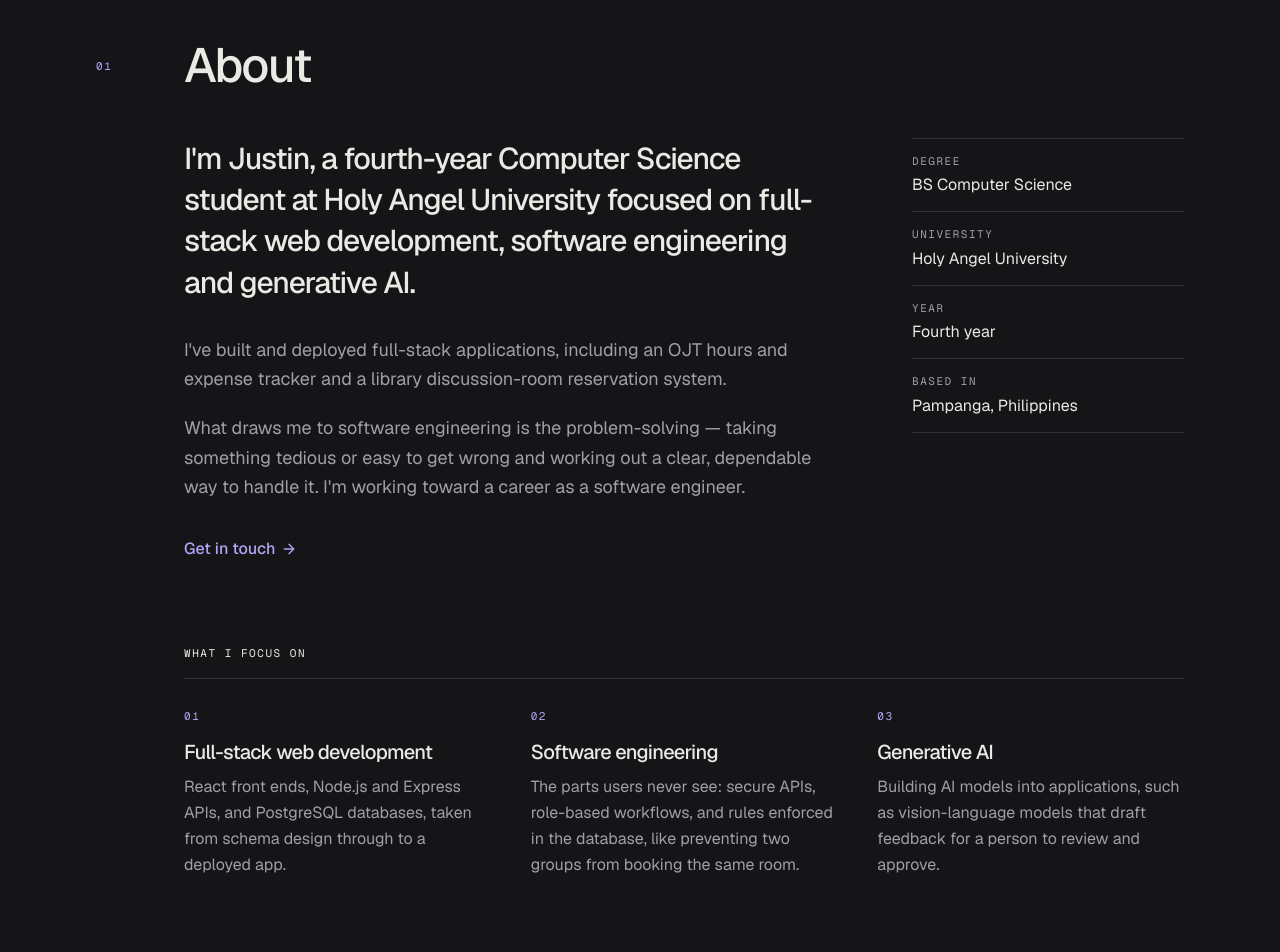
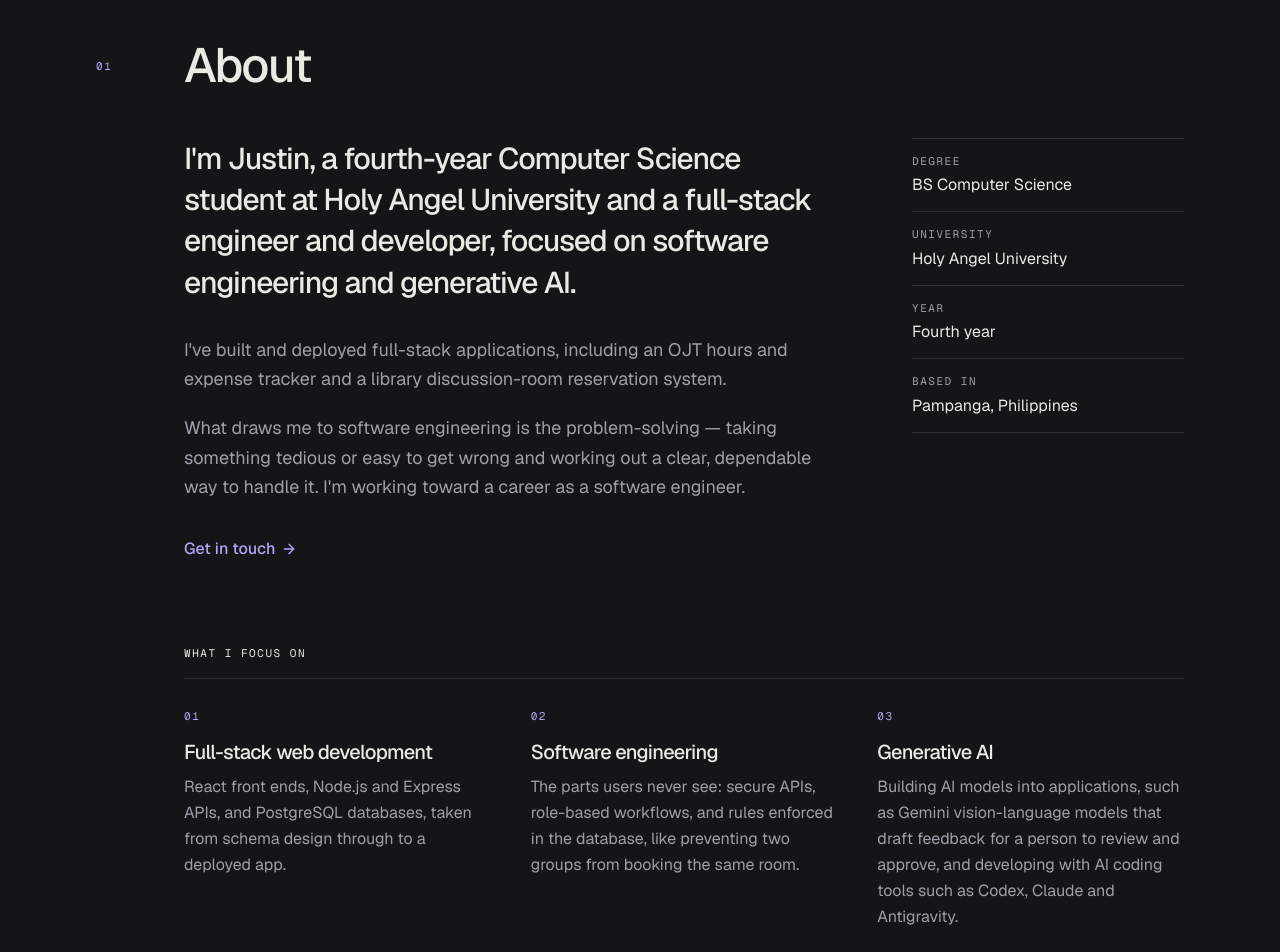
Before and after one commit to JustinNeri/Portfolio, a Next.js app: page / in a window 1280 px wide. Shown: the part 1340-2292 px from the top of the page. Built offline with nearby package versions, Linux system fonts and the light colour scheme.

Commit message:
Updated details

```diff
--- a/src/data/portfolio.ts
+++ b/src/data/portfolio.ts
@@ -196,7 +196,7 @@ export const site: SiteConfig = {
 
 export const about = {
   /** The large opening statement. */
-  lead: "I'm Justin, a fourth-year Computer Science student at Holy Angel University focused on full-stack web development, software engineering and generative AI.",
+  lead: "I'm Justin, a fourth-year Computer Science student at Holy Angel University and a full-stack engineer and developer, focused on software engineering and generative AI.",
 
   paragraphs: [
     "I've built and deployed full-stack applications, including an OJT hours and expense tracker and a library discussion-room reservation system.",
@@ -220,7 +220,7 @@ export const about = {
       // teacher review (see its entry under projects).
       title: "Generative AI",
       description:
-        "Building AI models into applications, such as vision-language models that draft feedback for a person to review and approve.",
+        "Building AI models into applications, such as Gemini vision-language models that draft feedback for a person to review and approve, and developing with AI coding tools such as Codex, Claude and Antigravity.",
     },
   ],
 
```
